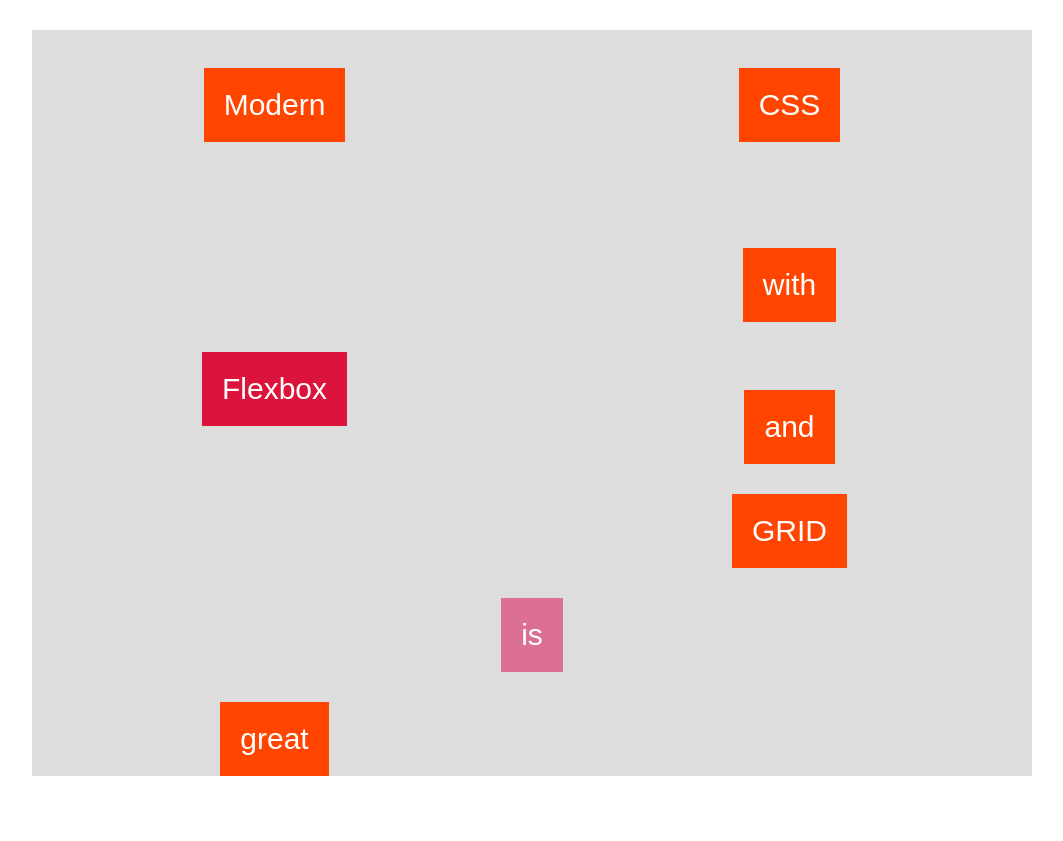
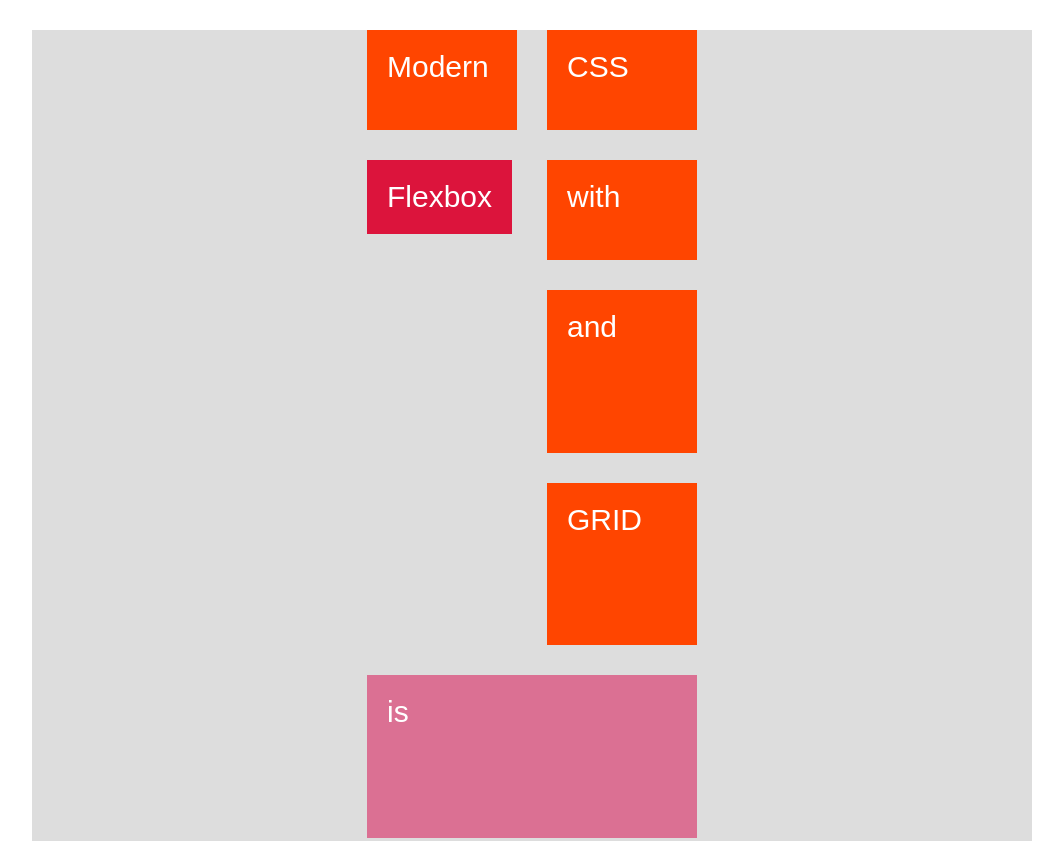
Before and after one commit to markovich692/CSS-GRID-BASICS-and-PRACTICE, a website: page index.html in a window 1280 px wide. Shown: the top 841 px of the page, without its empty margins (108-1171 px from the left). Before the commit the page ends 806 px from the top, so only its background shows below. Drawn offline with Linux system fonts and the light colour scheme.

Commit message:
centers the entire GRID  tracks inside the GRID container

```diff
--- a/main.scss
+++ b/main.scss
@@ -266,8 +266,8 @@ body {
   margin: 30px auto;
   background-color: #ddd;
   display: grid;
-  grid-template-rows: repeat(2, 150px);
-  grid-template-columns: repeat(2, 1fr);
+  // grid-template-rows: repeat(2, 150px);
+  // grid-template-columns: repeat(2, 1fr);
   grid-gap: 30px;
   // grid-auto-rows: 80px;
 
@@ -275,8 +275,14 @@ body {
 
   grid-auto-columns: 0.5fr;
 
-  align-items: center;
-  justify-items: center;
+  // align-items: center;
+  // justify-items: center;
+
+  //ALIGN GRID TRACKS
+  height: 1000px;
+  grid-template-rows: repeat(2, 100px);
+  grid-template-columns: repeat(2, 150px);
+  justify-content: center;
 
   .item {
     padding: 20px;
@@ -297,6 +303,9 @@ body {
     &--4 {
       background-color: crimson;
       grid-row: 2 / span 3;
+      align-self: start;
+
+      justify-self: start;
     }
 
     &--5 {
```
Also changed, not shown: dist/main.css, 1 other file.
